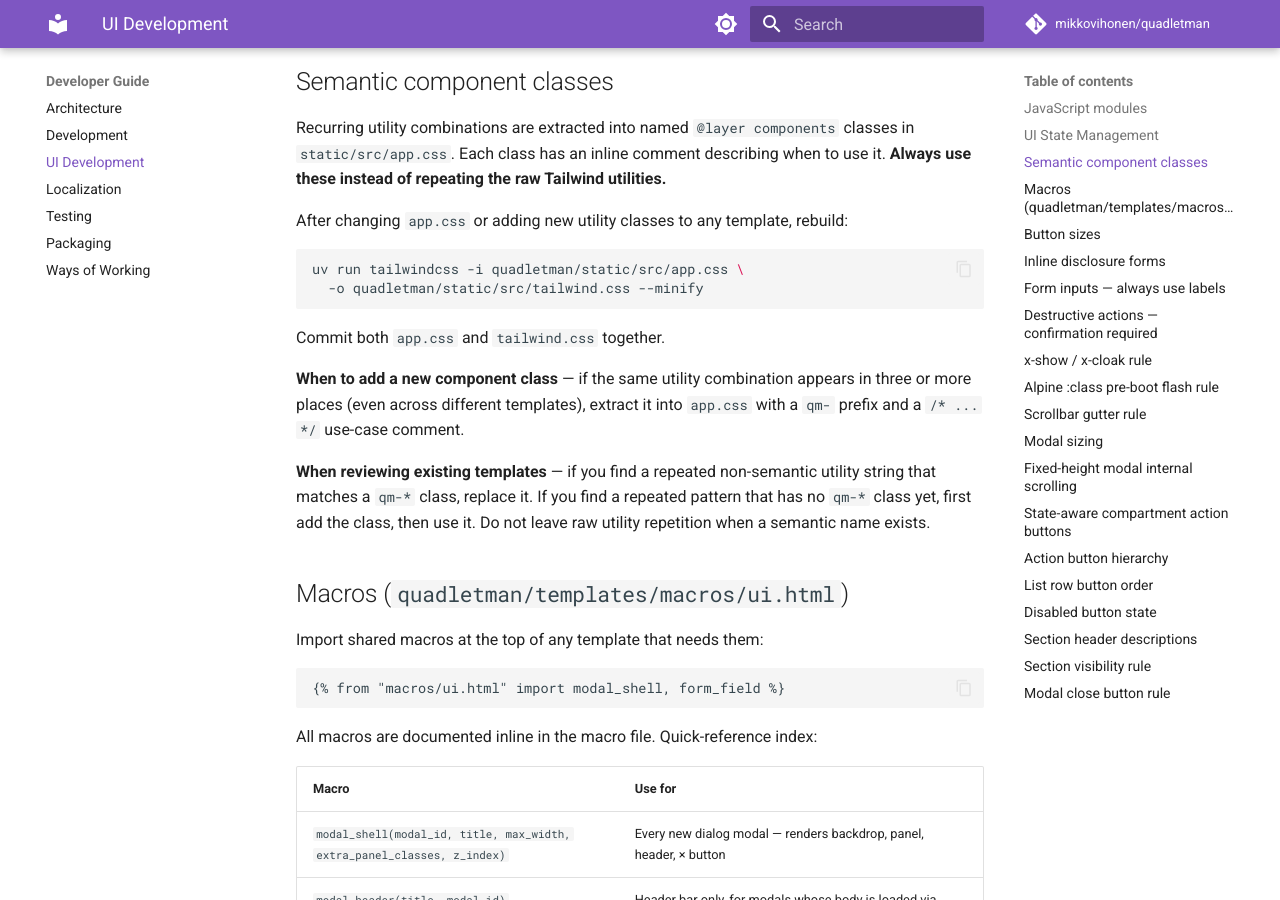
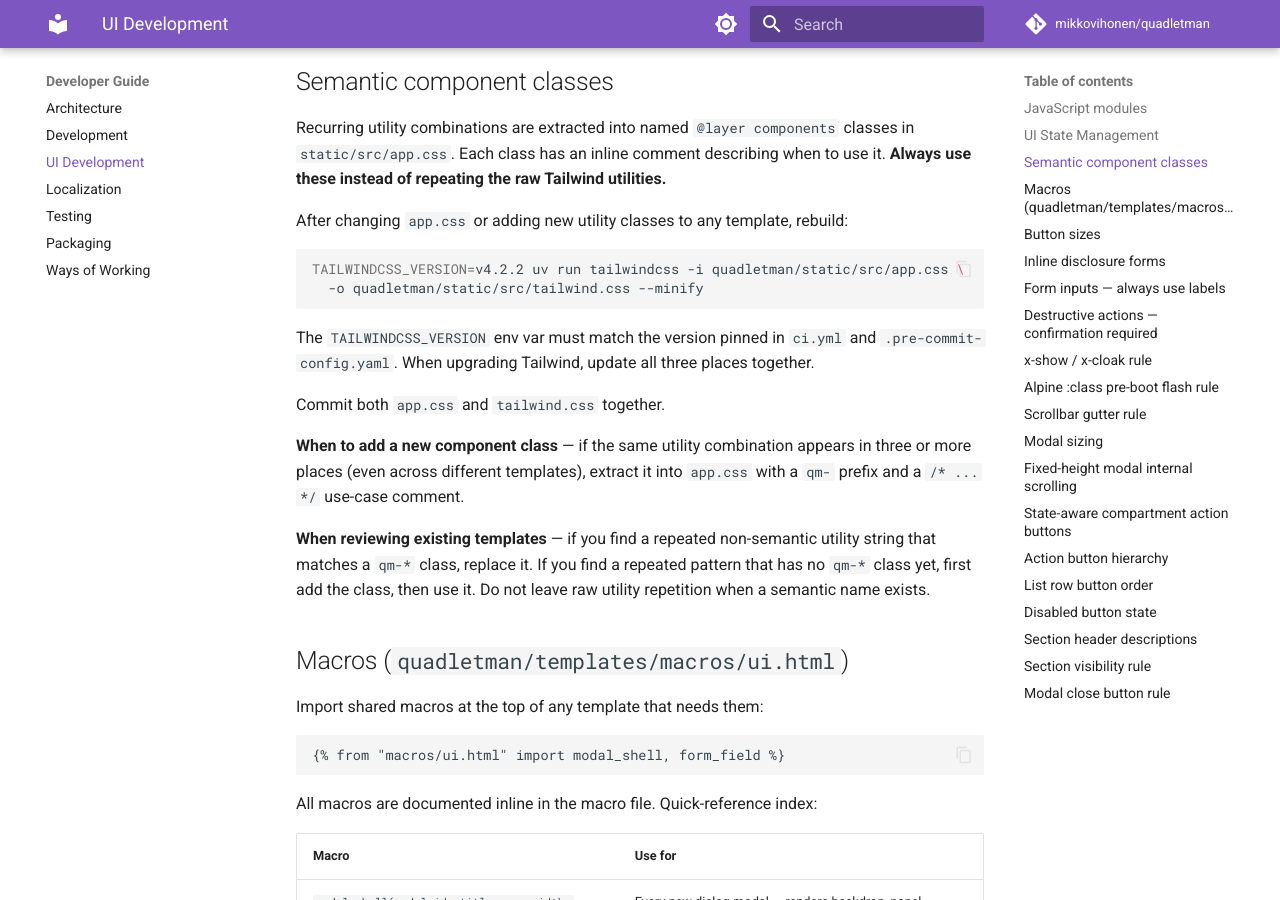
Before and after one commit to mikkovihonen/quadletman, an MkDocs documentation site: the page built from docs/ui-development.md, in a window 1280 px wide and 900 px high, scrolled down 2092 px. Built offline with MkDocs 1.6.1 and Material for MkDocs 9.7.7, drawn with Linux system fonts in a browser that asks for light colours; comment, search, counter and statistics services are not loaded.

Commit message:
FIX tailwind css CI issue

````diff
--- a/.pre-commit-config.yaml
+++ b/.pre-commit-config.yaml
@@ -24,7 +24,7 @@
 
       - id: tailwindcss
         name: tailwindcss
-        entry: env TAILWINDCSS_VERSION=4.2.2 uv run tailwindcss -i quadletman/static/src/app.css -o quadletman/static/src/tailwind.css --minify
+        entry: env TAILWINDCSS_VERSION=v4.2.2 uv run tailwindcss -i quadletman/static/src/app.css -o quadletman/static/src/tailwind.css --minify
         language: system
         pass_filenames: false
         files: ^quadletman/static/src/app\.css$|^quadletman/templates/.*\.html$
--- a/docs/ui-development.md
+++ b/docs/ui-development.md
@@ -72,9 +72,12 @@
 After changing `app.css` or adding new utility classes to any template, rebuild:
 
 ```bash
-uv run tailwindcss -i quadletman/static/src/app.css \
+TAILWINDCSS_VERSION=v4.2.2 uv run tailwindcss -i quadletman/static/src/app.css \
   -o quadletman/static/src/tailwind.css --minify
 ```
+
+The `TAILWINDCSS_VERSION` env var must match the version pinned in `ci.yml` and
+`.pre-commit-config.yaml`. When upgrading Tailwind, update all three places together.
 
 Commit both `app.css` and `tailwind.css` together.
 
````
Also changed, not shown: CLAUDE.md (+3 -2 lines), quadletman/static/src/tailwind.css, 1 other file.
